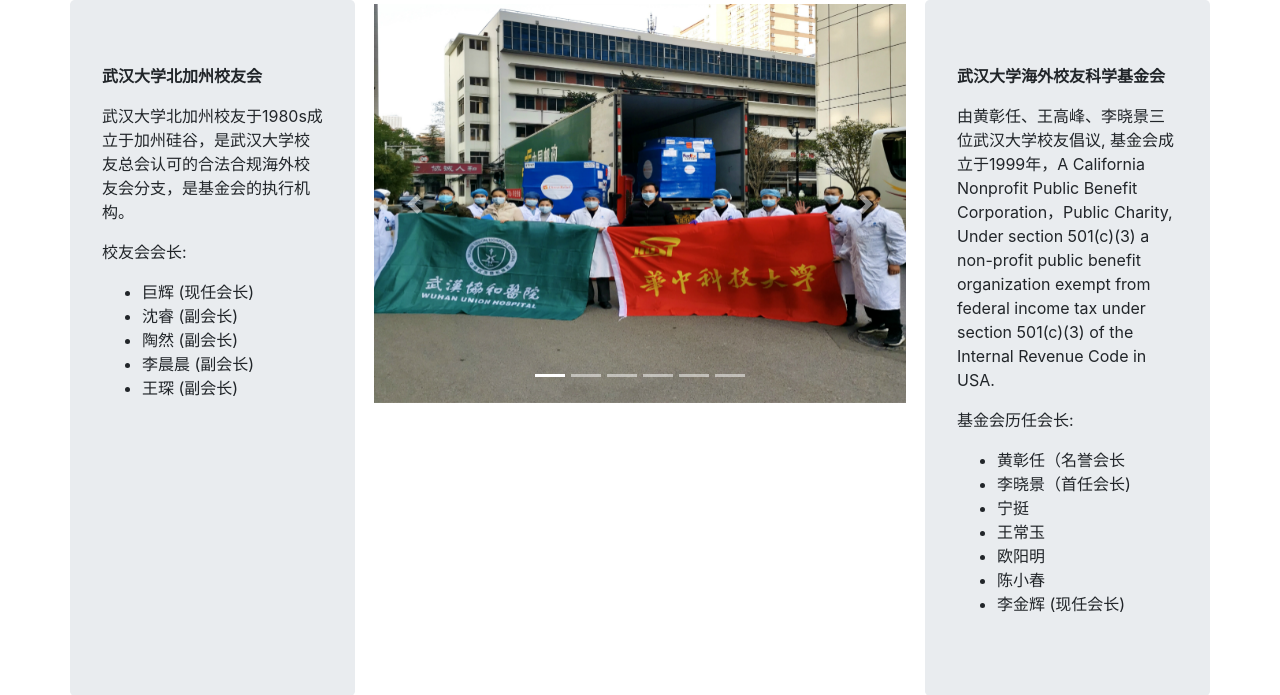
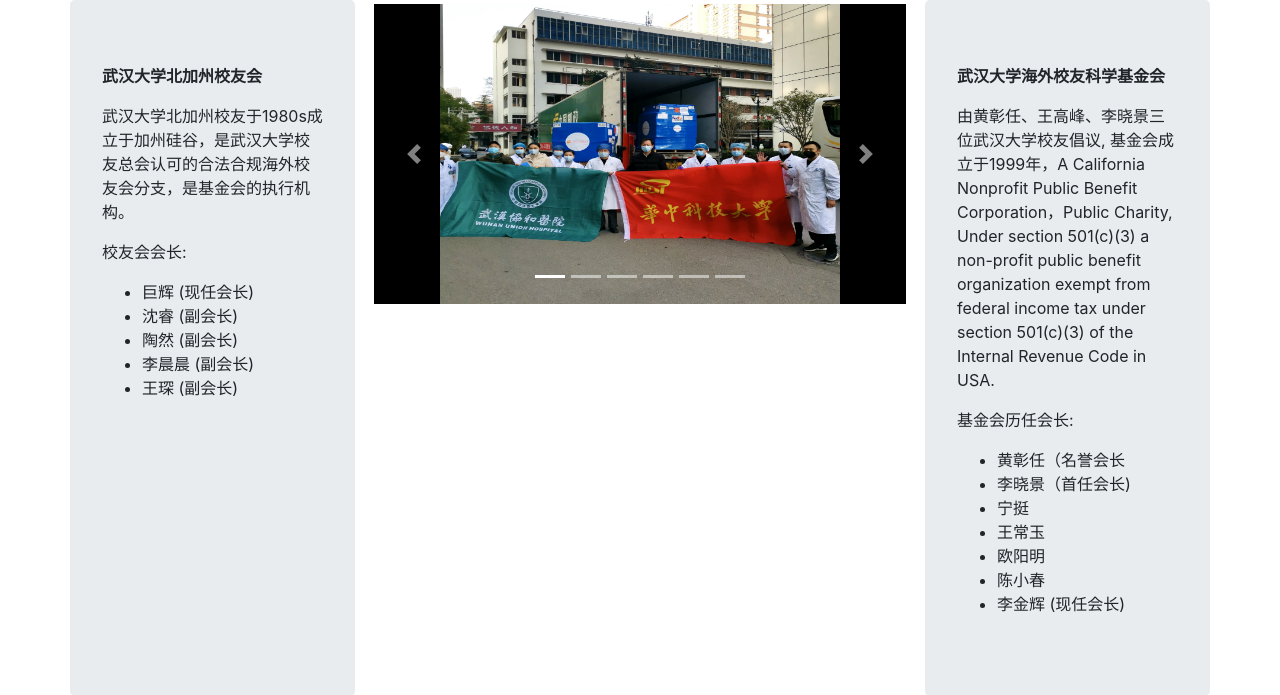
Before and after one commit to gaohongwei/wuhan_need_you, a Flask app: page / in a window 1280 px wide. Shown: the part 96-791 px from the top of the page. Run offline with Flask 2, Linux system fonts and the light colour scheme; some libraries are stand-ins or nearby versions.

Commit message:
carousel

```diff
--- /dev/null
+++ b/app/static/CanvasImage.js
@@ -0,0 +1,202 @@
+
+/**
+ * A canvas based carousel, the images will be auto-scaled
+ * Usage:
+    <head>
+        <script src='./CanvasImage.js'></script>
+	    <script type="text/javascript" src="jQuery.js"></script>
+	    <script type="text/javascript" src="bootstrap-4.4.1-dist/js/bootstrap.min.js"></script>
+	    <script type="text/javascript" src="bootstrap-4.4.1-dist/js/bootstrap.bundle.js"></script>
+	    <link rel="stylesheet" href="bootstrap-4.4.1-dist/css/bootstrap-grid.css">
+	    <link rel="stylesheet" href="bootstrap-4.4.1-dist/css/bootstrap.min.css">
+    </head>
+    <body>
+        <div id="carousel"/>
+        <canvas class="canvas-image" width="800" height="600" data-src="./test.jpg"></canvas>
+    <script>
+        const urls = ['./test2.jpg', './test.jpg'];
+        const canvasClass = 'd-block w-100 h-80';
+        document.body.onload = () => {
+            CanvasImage.carousel_bootstrap4('carousel', urls, '600px');
+            CanvasImage.register();
+        };
+    </script>
+    </body>
+ **/
+
+const CanvasImage = (function _() {
+    const fillBackground = (canvas, color) => {
+        const ctx = canvas.getContext('2d');
+        const width = canvas.width;
+        const height = canvas.height;
+        ctx.beginPath();
+        ctx.rect(0, 0, width, height);
+        ctx.fillStyle = color;
+        ctx.fill();
+
+    };
+    const fillCanvasInParent = canvas => {
+        const parent = canvas.parentNode;
+        canvas.style.width = '100%';
+        canvas.style.height = '100%';
+        canvas.width = parent.offsetWidth || parentWidth;
+        canvas.height = parent.offsetHeight || parentHeight;
+    };
+    let parentWidth = 0;
+    let parentHeight = 0;
+    const drawImageInCenter = (canvas, image) => {
+        const srcWidth = image.width;
+        const srcHeight = image.height;
+        const srcRatio = srcWidth / srcHeight;
+        const width = canvas.width;
+        const height = canvas.height;
+        const ratio = width / height;
+        let x = 0, y = 0, dw = width , dh = height;
+        if (srcRatio > ratio) {
+            x = 0;
+            dw = width;
+            dh = width / srcRatio;
+            y = (height - dh) * 0.5;
+        } else {
+            y = 0;
+            dh = height;
+            dw = height * srcRatio;
+            x = (width - dw) * 0.5;
+        }
+        const ctx = canvas.getContext('2d');
+        if (isNaN(x) || isNaN(y) || isNaN(dw) || isNaN(dh)) {
+            console.log(srcWidth, srcHeight);
+            console.log(width, height);
+            console.log(x,y,dw,dh);
+            return;
+        }
+        console.log(srcWidth, srcHeight);
+        console.log(width, height);
+        console.log(x,y,dw,dh);
+        console.log(image);
+        ctx.drawImage(image, x, y, dw, dh);
+    };
+    const doWhenParentVisible = (elem, maxTry, callback) => {
+        if (parentWidth !== 0) {
+            callback();
+            return;
+        }
+        if (maxTry === 0) return;
+        if (!callback) return;
+        const parent = elem.parentNode;
+        if (!parent) {
+            console.error('null parent');
+            return;
+        }
+        if (!parent.offsetWidth) {
+            setTimeout(() => doWhenParentVisible(elem, maxTry-1, callback), 5);
+        } else {
+            parentWidth = parent.offsetWidth;
+            parentHeight = parent.offsetHeight;
+            callback();
+        }
+    };
+    const renderCanvas = (canvas, img) => {
+        if (img) {
+            fillCanvasInParent(canvas);
+            fillBackground(canvas, 'black');
+            drawImageInCenter(canvas, img);
+        } else {
+            const src = canvas.dataset.src;
+            appendInvisibleImage(canvas, src);
+        }
+    };
+    const appendInvisibleImage = (canvas, src) => {
+        const div = document.createElement('div');
+        const img = document.createElement('img');
+        div.style.display = 'none';
+        div.appendChild(img);
+        img.src = src;
+        img.addEventListener('load', e => {
+            console.log(src);
+            doWhenParentVisible(canvas, 5, () => {
+                renderCanvas(canvas, img);
+                div.removeChild(img);
+            });
+        });
+        canvas.parentNode.insertBefore(div, canvas.nextSibling);
+        return img;
+    };
+    const register = () => {
+        const canvases = document.querySelectorAll('canvas.canvas-image');
+        for(let canvas of canvases) {
+            const src = canvas.dataset.src;
+            if (src) {
+                appendInvisibleImage(canvas, src);
+            }
+        }
+    };
+
+    const carousel_bootstrap4 = (divId, img_urls, height) => {
+        height = height || '600px';
+        const id = 'carouselExampleIndicators';
+        const div3 = document.getElementById(divId);
+        div3.className = 'carousel slide';
+        div3.dataset.ride = 'carousel';
+        const ol = document.createElement('ol');
+        ol.className = 'carousel-indicators';
+        const createLi = (id, i) => {
+            const li = document.createElement('li');
+            const className = i === 0 ? 'active' : '';
+            li.className = className;
+            li.dataset['slideTo'] = i;
+            li.dataset.target = '#' + id;
+            return li;
+        };
+        for (let i=0; i<img_urls.length; ++i) {
+            const li = createLi(divId, i);
+            ol.appendChild(li);
+        };
+        const div4 = document.createElement('div');
+        div4.className = 'carousel-inner';
+        const createItem = (url, i) => {
+            const div = document.createElement('div');
+            const className = i === 0 ? 'carousel-item active' : 'carousel-item';
+            div.className = className;
+            div.style.height = height;
+            const canvas = document.createElement('canvas');
+            canvas.className = 'canvas-image d-block w-100';
+            canvas.dataset.src = url;
+            div.appendChild(canvas);
+            window.addEventListener('resize', () => renderCanvas(canvas));
+            return div;
+        };
+        for (let i=0; i<img_urls.length; ++i) {
+            const url = img_urls[i];
+            const div = createItem(url, i);
+            div4.appendChild(div);
+        }
+        const createButton = (slide, text, id) => {
+            const a = document.createElement('a');
+            a.className = 'carousel-control-' + slide;
+            a.role = 'button';
+            a.dataset.slide = slide;
+            a.href = '#' + id;
+            const span1 = document.createElement('span');
+            span1.className = 'carousel-control-' + slide + '-icon';
+            span1.setAttribute('aria-hidden', 'true');
+            a.appendChild(span1);
+            const span2 = document.createElement('span');
+            span2.className = 'sr-only';
+            span2.innerText = text;
+            a.appendChild(span2);
+            return a;
+        };
+        const a1 = createButton('prev', 'Previous', divId);
+        const a2 = createButton('next', 'Next', divId);
+        div3.appendChild(ol);
+        div3.appendChild(div4);
+        div3.appendChild(a1);
+        div3.appendChild(a2);
+        register();
+    };
+
+    return {register, carousel_bootstrap4};
+})();
+
+window.CanvasImage = CanvasImage;
--- a/app/templates/base.html
+++ b/app/templates/base.html
@@ -9,6 +9,8 @@
 		src="{{ url_for('static', filename='bootstrap-4.4.1-dist/js/bootstrap.min.js') }}"></script>
 	<script type="text/javascript"
 		src="{{ url_for('static', filename='bootstrap-4.4.1-dist/js/bootstrap.bundle.js') }}"></script>
+	<script type="text/javascript"
+		src="{{ url_for('static', filename='CanvasImage.js') }}"></script>
 	<link rel="stylesheet"
 		href="{{ url_for('static', filename='bootstrap-4.4.1-dist/css/bootstrap-grid.css') }}">
 	<link rel="stylesheet"
--- a/app/templates/pages/index.html
+++ b/app/templates/pages/index.html
@@ -19,47 +19,30 @@
 
     <div class="col-md-6 col-lg-6 col-xl-6">
       	<div class="home_content w-100 p-1 mx-auto">
-			<div id="carouselExampleIndicators" class="carousel slide" data-ride="carousel">
-			  <ol class="carousel-indicators">
-			    <li data-target="#carouselExampleIndicators" data-slide-to="0" class="active"></li>
-			    <li data-target="#carouselExampleIndicators" data-slide-to="1"></li>
-			    <li data-target="#carouselExampleIndicators" data-slide-to="2"></li>
-			    <li data-target="#carouselExampleIndicators" data-slide-to="3"></li>
-			    <li data-target="#carouselExampleIndicators" data-slide-to="4"></li>
-			    <li data-target="#carouselExampleIndicators" data-slide-to="5"></li>
-			  </ol>
-			  <div class="carousel-inner">
-			    <div class="carousel-item active">
-			      <img class="d-block img-fluid" src="{{url_for('static', filename='image/h2/h1.jpg')}}" alt="First slide">
-			    </div>
-			    <div class="carousel-item">
-			      <img class="d-block img-fluid" src="{{url_for('static', filename='image/h2/h2.jpg')}}" alt="Second slide">
-			    </div>
-			    <div class="carousel-item">
-			      <img class="d-block img-fluid" src="{{url_for('static', filename='image/h2/h3.jpg')}}" alt="Third slide">
-			    </div>
-			    <div class="carousel-item">
-			      <img class="d-block img-fluid" src="{{url_for('static', filename='image/h2/h4.jpg')}}" alt="Third slide">
-			    </div>
-			    <div class="carousel-item">
-			      <img class="d-block img-fluid" src="{{url_for('static', filename='image/h2/h5.jpg')}}" alt="Third slide">
-			    </div>
-			    <div class="carousel-item">
-			      <img class="d-block img-fluid" src="{{url_for('static', filename='image/h2/h6.jpg')}}" alt="Third slide">
-			    </div>
-			  </div>
-			  <a class="carousel-control-prev" href="#carouselExampleIndicators" role="button" data-slide="prev">
-			    <span class="carousel-control-prev-icon" aria-hidden="true"></span>
-			    <span class="sr-only">Previous</span>
-			  </a>
-			  <a class="carousel-control-next" href="#carouselExampleIndicators" role="button" data-slide="next">
-			    <span class="carousel-control-next-icon" aria-hidden="true"></span>
-			    <span class="sr-only">Next</span>
-			  </a>
+			<!--Carousel placeholder-->
+			<div id="carouselExampleIndicators"></div>
+			<!--Just to provide urls -->
+			<div style="visible:none;height:0px">
+				<div class="slide-image" data-src="{{url_for('static', filename='image/h2/h1.jpg')}}"></div>
+				<div class="slide-image" data-src="{{url_for('static', filename='image/h2/h2.jpg')}}"></div>
+				<div class="slide-image" data-src="{{url_for('static', filename='image/h2/h3.jpg')}}"></div>
+			    <div class="slide-image" data-src="{{url_for('static', filename='image/h2/h4.jpg')}}"></div>
+			    <div class="slide-image" data-src="{{url_for('static', filename='image/h2/h5.jpg')}}"></div>
+			    <div class="slide-image" data-src="{{url_for('static', filename='image/h2/h6.jpg')}}"></div>
 			</div>
-		</div>
-
-    </div>
+			<script>
+				const height = '300px';
+				const divs = document.querySelectorAll('div.slide-image');
+				const urls = [];
+				for(let div of divs) {
+					urls.push(div.dataset.src);
+				}
+				document.body.onload = () => {
+					CanvasImage.carousel_bootstrap4('carouselExampleIndicators', urls, height);
+				};
+			</script>
+	    </div>
+	</div>
     <div class="col-md-3 col-lg-3 col-xl-3 jumbotron">
       <p><strong>武汉大学海外校友科学基金会</strong></p>
       	<p>由黄彰任、王高峰、李晓景三位武汉大学校友倡议, 基金会成立于1999年，A California Nonprofit Public Benefit Corporation，Public Charity, Under section 501(c)(3)  a non-profit public benefit organization exempt from federal income tax under section 501(c)(3) of the Internal Revenue Code in USA.</p>
```
